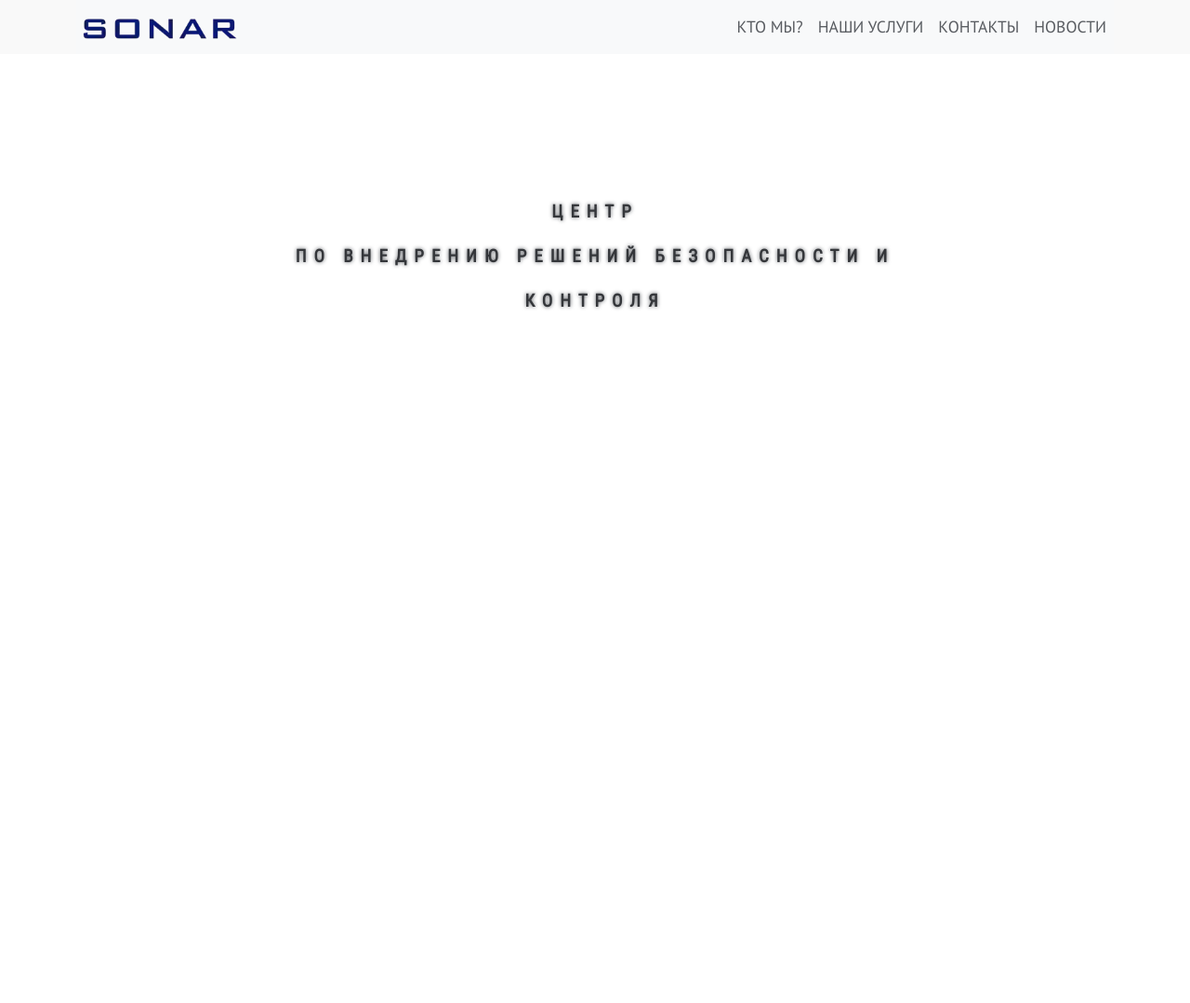
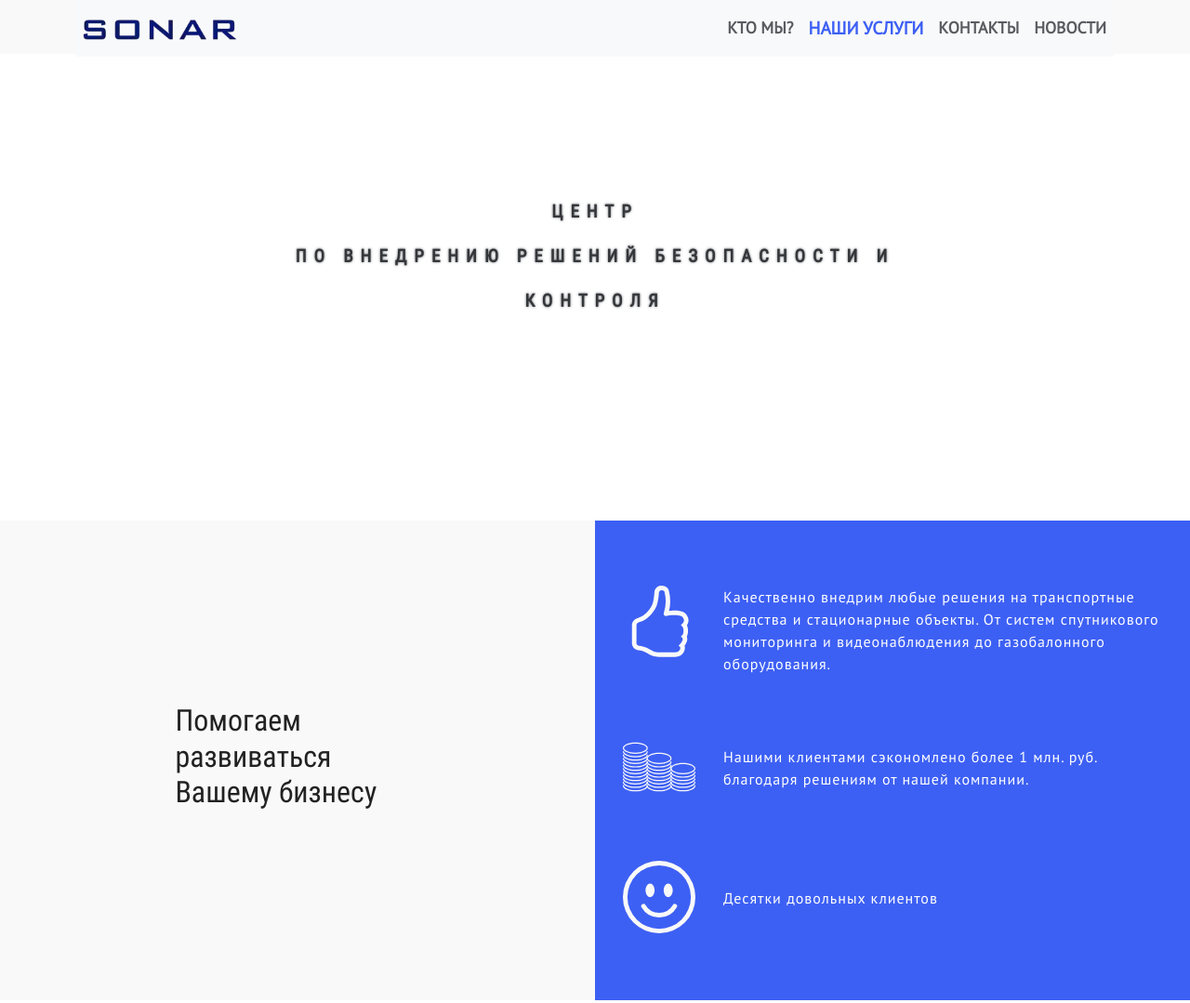
Before and after one commit to HakasLepehen/Transsoft, a website built with webpack: page index.html in a window 1280 px wide. Shown: the top 1079 px of the page at 93% size. Built offline with nearby package versions, Linux system fonts and the light colour scheme.

Commit message:
complete animation

```diff
--- a/index.html
+++ b/index.html
@@ -56,7 +56,7 @@
     </div>
 </section>
 
-<section class="section-advantages" id="advantages">
+<section class="section-advantages hide" id="advantages">
     <!--    <div class="container">-->
     <div class="row">
         <div class="col-md-6 col-sm-12 grow-business">
@@ -158,7 +158,7 @@
     <!--    </div>-->
 </section>
 
-<section class="services" id="services">
+<section class="services hide" id="services">
     <h2>Наши услуги</h2>
     <div class="container">
         <div class="row row-cols-1 row-cols-md-2 row-cols-lg-3 gy-5">
@@ -263,7 +263,7 @@
     </div>
 </section>
 
-<section class="news" id="news">
+<section class="news hide" id="news">
     <h2>Новости компании</h2>
     <div class="container ">
         <div class="row row-cols-1 row-cols-md-2 row-cols-lg-3 g-3 d-flex justify-content-between">
@@ -292,7 +292,7 @@
     </div>
 </section>
 
-<section class="contacts" id="contacts">
+<section class="contacts hide" id="contacts">
     <div class="container">
         <h2>Контакты и обратная связь</h2>
         <div class="row row-cols-1 row-cols-md-1 row-cols-lg-2">
--- a/src/index.js
+++ b/src/index.js
@@ -1,76 +1,125 @@
-import './styles/styles.scss';
+import "./styles/styles.scss";
 //images
-import './img/logo55.webp';
-import './img/bsmts.webp';
-import './img/video.webp';
-import './img/autopilot.webp';
-import './img/tahograph.webp';
-import './img/podogrev.webp';
-import './img/iridium.webp';
-import './img/dopog.webp';
-import './img/train.webp';
-import './img/gbo.webp';
-import './img/new1.webp';
-import './img/new2.webp';
-import './img/new3.webp';
-import './img/map-marker.svg';
+import "./img/logo55.webp";
+import "./img/bsmts.webp";
+import "./img/video.webp";
+import "./img/autopilot.webp";
+import "./img/tahograph.webp";
+import "./img/podogrev.webp";
+import "./img/iridium.webp";
+import "./img/dopog.webp";
+import "./img/train.webp";
+import "./img/gbo.webp";
+import "./img/new1.webp";
+import "./img/new2.webp";
+import "./img/new3.webp";
+import "./img/map-marker.svg";
 
 //libraries
-import 'bootstrap';
-import '@popperjs/core';
-import DG from '2gis-maps';
+import "bootstrap";
+import "@popperjs/core";
+import DG from "2gis-maps";
+
+window.onload = function () {
+  let currentNav;
+  const sections = document.querySelectorAll(".hide");
+  const navs = document.querySelectorAll('.nav-link');
+
+  window.addEventListener("scroll", () => {
+    sections.forEach((section, index) => {
+
+      let positionOfSection = section.offsetTop;
+
+      if (window.pageYOffset + window.innerHeight / 2 > positionOfSection) {
+        show(section);
+        navs.forEach(nav => {
+          if (nav.getAttribute('href').replace('#', '') === section.id) {
+            nav.style.color = '#3d60f4';
+            nav.style.fontSize = '1.2rem';
+            nav.style.fontWeight = '900';
+          } else {
+            nav.style.color = '#585b60';
+            nav.style.fontSize = '1.1rem';
+          }
+        });
+      }
+
+      if (window.pageYOffset === 0) {
+        navs[0].style.color = '#585b60';
+        navs[0].style.fontSize = '1.1rem';
+      }
+    });
+  });
+
+  function show(e) {
+    if (e.classList.contains("hide")) {
+      e.classList.remove("hide");
+      e.classList.add("show");
+      return;
+    }
+
+    if (e.classList.contains("show")) {
+      return;
+    }
+  }
+};
 
 function scroll(element) {
-
-    const nav = document.querySelector('.navigation')
-        .getBoundingClientRect().height;
+  const nav = document.querySelector(".navigation").getBoundingClientRect()
+    .height;
 
   window.scrollTo({
     top: element.offsetTop - nav,
-        behavior: 'smooth'
+    behavior: "smooth",
   });
 }
 
-const addressBtn = document.querySelector('.map-marker');
+//работа с картой
 
-addressBtn.addEventListener('click', evt => {
-    let mapElement = document.getElementById('map');
+const addressBtn = document.querySelector(".map-marker");
+
+addressBtn.addEventListener("click", (evt) => {
+  let mapElement = document.getElementById("map");
   if (!mapElement.style.height) {
-        mapElement.style.height = 400 + 'px';
+    mapElement.style.height = 400 + "px";
 
-        let map = DG.map('map', {
-            'center': [55.022912, 73.263413],
-            'zoom': 17
-        })
+    let map = DG.map("map", {
+      center: [55.022912, 73.263413],
+      zoom: 17,
+    });
 
     let popup = DG.popup()
       .setLatLng([55.023075, 73.2628])
-            .setContent('<p>Офис компании</p>')
+      .setContent("<p>Офис компании</p>")
       .openOn(map);
 
     scroll(mapElement);
   } else {
-        mapElement.style.height = '';
+    mapElement.style.height = "";
   }
-
-
-
 });
 
-document.querySelectorAll('.nav-item')
-    .forEach(element => {
-       element.addEventListener('click', evt => {
+document.querySelectorAll(".nav-item").forEach((element) => {
+  element.addEventListener("click", (evt) => {
     evt.preventDefault();
 
-           const id = evt.target.getAttribute('href').replace('#', '');
+    const id = evt.target.getAttribute("href").replace("#", "");
     const section = document.getElementById(id);
 
-           scroll(section);
-       })
+    document.querySelectorAll(".nav-link").forEach((e) => {
+      if (e.classList.contains("active")) {
+        e.classList.remove("active");
+      }
     });
 
-const love = document.querySelector('.prod');
+    evt.target.classList.add("active");
+    scroll(section);
+    console.log(evt.target.classList.value);
+  });
+});
 
-const home = document.querySelector('.main-title');
+const love = document.querySelector(".prod");
 
-love.addEventListener('click', e => scroll(home));
+const home = document.querySelector(".main-title");
+
+love.addEventListener("click", (e) => scroll(home));
--- a/src/styles/styles.scss
+++ b/src/styles/styles.scss
@@ -47,16 +47,19 @@ h2 {
 
 section {
   margin-top: 30px;
-  opacity: 0;
 
   &:nth-of-type(2n) {
     background-color: $milk;
   }
 }
 
+.hide {
+  opacity: 0;
+}
+
 .show {
   opacity: 1;
-  transition: opacity 2s ease-in;
+  transition: opacity 0.5s ease-in;
 }
 
 //Навигационная панель
@@ -96,6 +99,12 @@ section {
               font-weight: 900;
               font-size: 1.2rem;
             }
+          }
+
+          .active {
+            color: $blue-custom;
+              font-weight: 900;
+              font-size: 1.2rem;
           }
         }
       }
```
Lines whose indentation alone changed are shown as unchanged.
